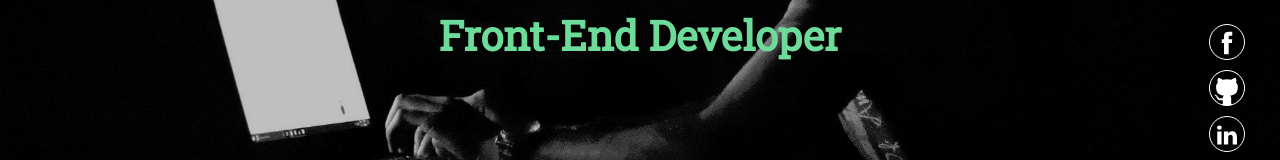
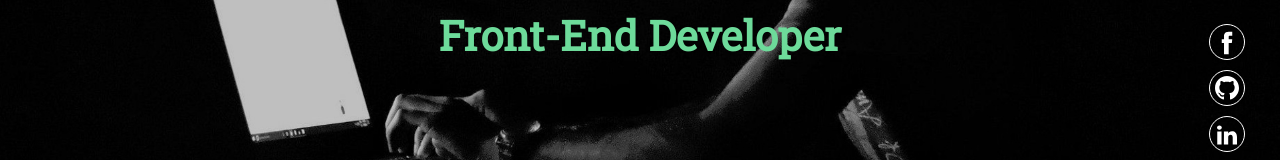
Before and after one commit to germantagli/portale-german-tagli, a React (Create React App) app: page / in a window 1280 px wide. Shown: the part 301-461 px from the top of the page. Built offline with nearby package versions, Linux system fonts and the light colour scheme.

Commit message:
fix grafico

```diff
--- a/src/components/SocialComponent/SocialComponent.js
+++ b/src/components/SocialComponent/SocialComponent.js
@@ -12,17 +12,8 @@
                     <a aria-label="Social link" class=" link" target="_blank" rel="noopener noreferrer" href="https://www.facebook.com/germantagli"><div data-name="icon-facebook" class="styled__SvgIcon-sc-1mehu68-0 bnYizL"><svg xmlns="http://www.w3.org/2000/svg" width="24" height="24" viewBox="0 0 32 32"><path d="M12.026 6.81v4.13H9v5.051h3.026V31h6.216V15.992h4.171s.391-2.422.58-5.07h-4.728V7.469c0-.516.678-1.21 1.348-1.21H23V1.001h-4.605c-6.523 0-6.369 5.055-6.369 5.81z"></path></svg></div></a>
                 </div>
                 <div class="link-wrapper ">
-                    <a style={{backgroundColor:"white"}} aria-label="Social link" class=" link" target="_blank" rel="noopener noreferrer" href="https://github.com/germantagli">
-                        <svg xmlns="http://www.w3.org/2000/svg" viewBox="0 0 64 64" aria-labelledby="title"
-                            aria-describedby="desc" role="img">
-                            <title>Github</title>
-                            <desc>A solid styled icon from Orion Icon Library.</desc>
-                            <path data-name="layer2"
-                                d="M32 0a32.021 32.021 0 0 0-10.1 62.4c1.6.3 2.2-.7 2.2-1.5v-6c-8.9 1.9-10.8-3.8-10.8-3.8-1.5-3.7-3.6-4.7-3.6-4.7-2.9-2 .2-1.9.2-1.9 3.2.2 4.9 3.3 4.9 3.3 2.9 4.9 7.5 3.5 9.3 2.7a6.93 6.93 0 0 1 2-4.3c-7.1-.8-14.6-3.6-14.6-15.8a12.27 12.27 0 0 1 3.3-8.6 11.965 11.965 0 0 1 .3-8.5s2.7-.9 8.8 3.3a30.873 30.873 0 0 1 8-1.1 30.292 30.292 0 0 1 8 1.1c6.1-4.1 8.8-3.3 8.8-3.3a11.965 11.965 0 0 1 .3 8.5 12.1 12.1 0 0 1 3.3 8.6c0 12.3-7.5 15-14.6 15.8a7.746 7.746 0 0 1 2.2 5.9v8.8c0 .9.6 1.8 2.2 1.5A32.021 32.021 0 0 0 32 0z"
-                                fill="black"></path>
-                            <path data-name="layer1" d="M12.1 45.9c-.1.2-.3.2-.5.1s-.4-.3-.3-.5.3-.2.6-.1c.2.2.3.4.2.5zm1.3 1.5a.589.589 0 0 1-.8-.8.631.631 0 0 1 .7.1.494.494 0 0 1 .1.7zm1.3 1.8a.585.585 0 0 1-.7-.3.6.6 0 0 1 0-.8.585.585 0 0 1 .7.3c.2.3.2.7 0 .8zm1.7 1.8c-.2.2-.5.1-.8-.1-.3-.3-.4-.6-.2-.8a.619.619 0 0 1 .8.1.554.554 0 0 1 .2.8zm2.4 1c-.1.3-.4.4-.8.3s-.6-.4-.5-.7.4-.4.8-.3c.3.2.6.5.5.7zm2.6.2c0 .3-.3.5-.7.5s-.7-.2-.7-.5.3-.5.7-.5c.4.1.7.3.7.5zm2.4-.4q0 .45-.6.6a.691.691 0 0 1-.8-.3q0-.45.6-.6c.5-.1.8.1.8.3z"
-                                fill="black"></path>
-                        </svg>
+                    <a aria-label="Social link" class=" link" target="_blank" rel="noopener noreferrer" href="https://github.com/germantagli">
+                    <svg xmlns="http://www.w3.org/2000/svg" width="24" height="24" viewBox="0 0 24 24"><path d="M12 0c-6.626 0-12 5.373-12 12 0 5.302 3.438 9.8 8.207 11.387.599.111.793-.261.793-.577v-2.234c-3.338.726-4.033-1.416-4.033-1.416-.546-1.387-1.333-1.756-1.333-1.756-1.089-.745.083-.729.083-.729 1.205.084 1.839 1.237 1.839 1.237 1.07 1.834 2.807 1.304 3.492.997.107-.775.418-1.305.762-1.604-2.665-.305-5.467-1.334-5.467-5.931 0-1.311.469-2.381 1.236-3.221-.124-.303-.535-1.524.117-3.176 0 0 1.008-.322 3.301 1.23.957-.266 1.983-.399 3.003-.404 1.02.005 2.047.138 3.006.404 2.291-1.552 3.297-1.23 3.297-1.23.653 1.653.242 2.874.118 3.176.77.84 1.235 1.911 1.235 3.221 0 4.609-2.807 5.624-5.479 5.921.43.372.823 1.102.823 2.222v3.293c0 .319.192.694.801.576 4.765-1.589 8.199-6.086 8.199-11.386 0-6.627-5.373-12-12-12z"/></svg>
                     </a>
                 </div>
                 <div class="link-wrapper ">
--- a/src/pages/Experince/Experince.js
+++ b/src/pages/Experince/Experince.js
@@ -35,7 +35,7 @@
                                     {tranlastion("experience.laSalle")}
                                 </a>
                             </div>
-                            <div className="mb-5">
+                            <div className="mb-3 mb-lg-5">
                                 <span className="certificate">{tranlastion("experience.certificate")}</span>
                                 {/* <BsIcon.InfoCircle onClick={() => setOpenModalTecnico(true)} color={"#6ddb9a"} width={24} height={24} /> */}
                             </div>
@@ -48,7 +48,7 @@
                                     {tranlastion("experience.udo")}
                                 </a>
                             </div>
-                            <div className="mb-5">
+                            <div className="mb-3 mb-lg-5">
                                 <span className="certificate"> {tranlastion("experience.degreeCertificate")}</span>
                                 {/* <BsIcon.InfoCircle onClick={() => setOpenModalDegree(true)} color={"#6ddb9a"} width={24} height={24} /> */}
                             </div>
@@ -68,7 +68,7 @@
                                     {tranlastion("experience.ags")}
                                 </a>
                             </div>
-                            <div className="mb-5">{tranlastion("experience.seniorDeveloper")}</div>
+                            <div className="mb-3 mb-lg-5">{tranlastion("experience.seniorDeveloper")}</div>
 
                             <div>2019-2022</div>
                             <div>
@@ -76,7 +76,7 @@
                                     {tranlastion("experience.dst")}
                                 </a>
                             </div>
-                            <div className="mb-5">{tranlastion("experience.middleDeveloper")}</div>
+                            <div className="mb-3 mb-lg-5">{tranlastion("experience.middleDeveloper")}</div>
 
                             <div>2018-2019</div>
                             <div>
@@ -84,7 +84,7 @@
                                     {tranlastion("experience.lutech")}
                                 </a>
                             </div>
-                            <div className="mb-5">{tranlastion("experience.juniorDeveloper")}</div>
+                            <div className="mb-3 mb-lg-5">{tranlastion("experience.juniorDeveloper")}</div>
 
                             <div>2017-2018</div>
                             <div>
@@ -92,7 +92,7 @@
                                     {tranlastion("experience.fabaris")}
                                 </a>
                             </div>
-                            <div className="mb-5">{tranlastion("experience.juniorDeveloper")}</div>
+                            <div className="mb-3 mb-lg-5">{tranlastion("experience.juniorDeveloper")}</div>
                         </p>
                     </Col>
                     <Col xs={{ span: 12, order: 1 }} lg={{ span: 6, order: 2 }} className="align-self-center">
```
